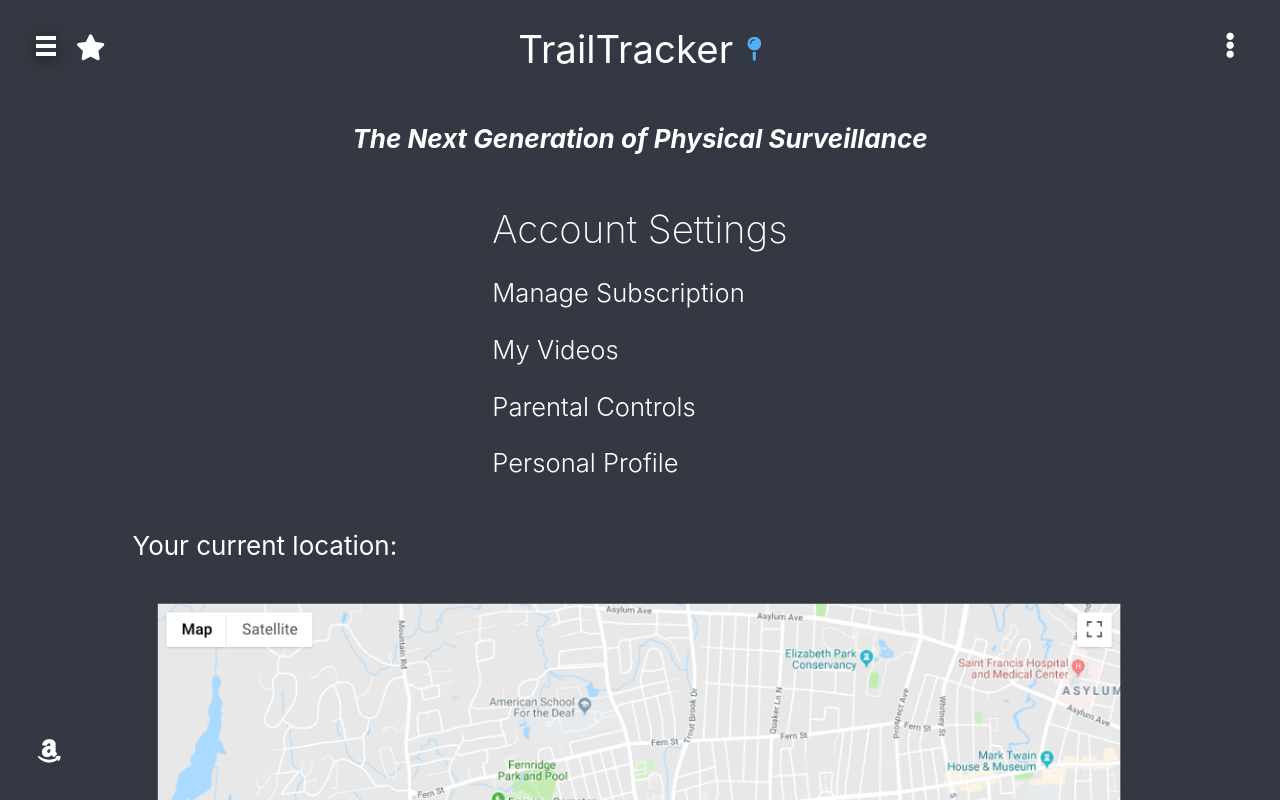
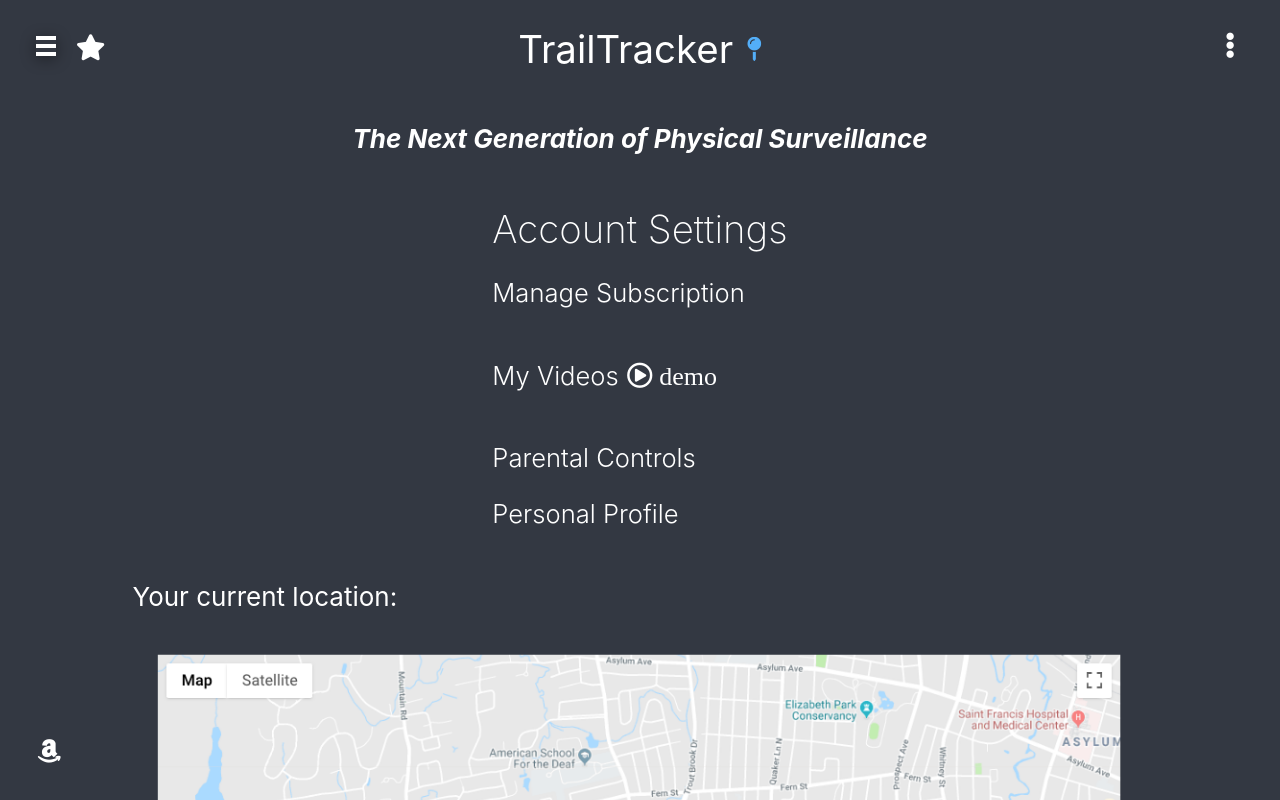
Before and after one commit to careybaldwin02/Security-UI-Front-End, a React (Create React App) app in the folder security/: page /user in a window 1280 px wide. Shown: the top 800 px of the page. Built offline with nearby package versions, Linux system fonts and the light colour scheme; what google-maps-react would draw is missing.

Commit message:
added burglary video to login and user info

```diff
--- a/security/src/App.css
+++ b/security/src/App.css
@@ -372,6 +372,15 @@
 .settings{
   list-style: none;
   text-align: left;
+}
+
+.adjacent{
+  display: flex;
+  align-items:  center;
+}
+
+.adjacent i{
+  padding-left: 8px;
 }
 
 /* map styles */
--- a/security/src/Dropdown.js
+++ b/security/src/Dropdown.js
@@ -1,4 +1,5 @@
 import React, { Component } from 'react'
+import { Link } from 'react-router-dom'
 import FontAwesome from 'react-fontawesome'
 import './App.css'
 
--- a/security/src/LoginPage.js
+++ b/security/src/LoginPage.js
@@ -51,56 +51,53 @@
     // NOTE: use data-attributes for easier E2E testing
 
     return (
-      <div className = "container">
+      <div className="container">
         <div>
-      {/* <SideBar />
-      <Header /> */}
 
-        <div className = "perptrac">
-        <div className = "title-logo">
+          <div className="perptrac">
+            <div className="title-logo">
               <h1>TrailTracker </h1>
               <i class="fas fa-map-pin faa-pulse animated"></i>
               {/* <i class="fas fa-map-marker-alt faa-pulse animated"> </i> */}
               {/* <i className="fas fa-globe-americas faa-pulse animated"></i> */}
               {/* <i className="fab fa-product-hunt faa-pulse animated"></i> */}
             </div>
-        <p>
-            The Next Generation of Physical Surveillance
-        </p>
+
+            <p>The Next Generation of Physical Surveillance</p>
           </div>
 
         </div>
         <div className="Login">
 
-        <div className = "form">
+          <div className="form">
 
 
-          <div className = "login-group">
+            <div className="login-group">
 
               {/* ---------------- change this to allow access ---------------------*/}
-          <Link to = {`/main`}>
+              <Link to={`/main`}>
                 <button
                   type="submit"
                   value="Log In"
                   data-test="submit">Enter Demo Site
                 </button>
               </Link>
+              <div>
+                <iframe src="https://drive.google.com/file/d/1Q6BZ4dEatNZFja__DSg20WSkCL5Cmzi4/preview" width="440" height="360"></iframe>
+              </div>
+
               {/* <button
           type="submit"
           value="Log In"
           data-test="submit">Register
           </button> */}
-          </div>
-          <br />
-          <div className = "dev-team-link">
-          <Link to = {"development-team"}>
-            <p>
-              Read more about the development team
-          </p>
+            <div className="dev-team-link">
+              <Link to={"development-team"}>
+                <p>Development Team</p>
               </Link>
             </div>
             </div>
-
+          </div>
         </div>
       </div>
     );
--- a/security/src/UserInfo.js
+++ b/security/src/UserInfo.js
@@ -3,12 +3,26 @@
 
 import SideBar from "./SideBar";
 import Header from "./Header";
+import Modal from "./Modal";
+import UserVideo from "./UserVideo";
 import MapsContainer from "./Map.js";
 import MapControlBar from "./MapControlBar.js";
 import staticmap from "./img/staticmap.png";
 import "./App.css";
 
 class UserInfo extends Component {
+    constructor() {
+        super();
+        this.state = {
+            isHidden: true // for map controls
+        };
+    }
+    toggleHidden() {
+        this.setState({
+            isHidden: !this.state.isHidden
+        });
+    }
+
     render() {
         return (
             <div className="container">
@@ -22,8 +36,24 @@
                         {/* <Link to="/manage-subscription"> */}
                         <h3>Manage Subscription</h3>
                         {/* </Link> */}
-                        <h3>My Videos</h3>
-                        {/* link to list of names, one name links to black list detail fig 8*/}
+                        <div className="adjacent">
+                            <h3>My Videos </h3>
+                            <i onClick={this.toggleHidden.bind(this)} class="far fa-play-circle"> demo </i>
+                        </div>
+                        {!this.state.isHidden &&
+                            <Modal>
+                                <div>
+                                    <i onClick={this.toggleHidden.bind(this)} className="fas fa-times"></i>
+                                    <div className="video-trace">
+                                        <UserVideo />
+                                    </div>
+                                </div>
+                            </Modal>}
+
+
+
+
+
                         <h3>Parental Controls</h3>
                         {/* <Link to={'/personal-profile'}> */}
                         <h3>Personal Profile</h3>
--- /dev/null
+++ b/security/src/UserVideo.js
@@ -0,0 +1,14 @@
+import React from 'react';
+
+class UserVideo extends React.Component {
+
+    render() {
+        return (
+            <div>
+                <iframe src="https://drive.google.com/file/d/1Q6BZ4dEatNZFja__DSg20WSkCL5Cmzi4/preview" width="640" height="480"></iframe>
+            </div>
+        );
+    }
+}
+
+export default UserVideo;
```
Lines whose indentation alone changed are shown as unchanged.
